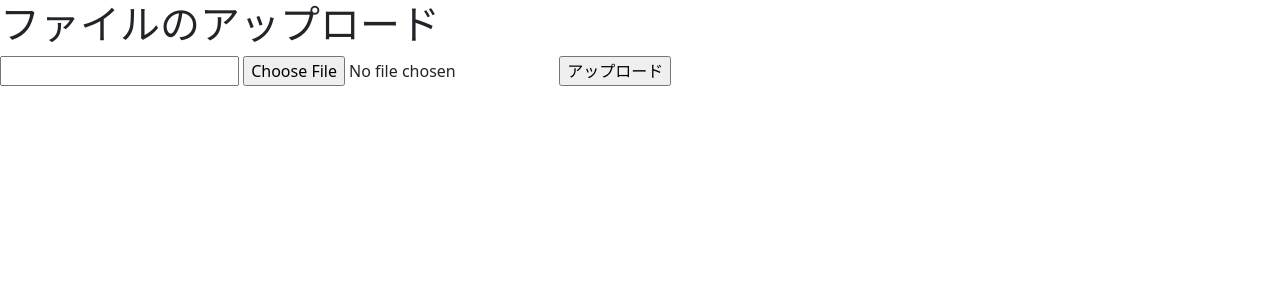
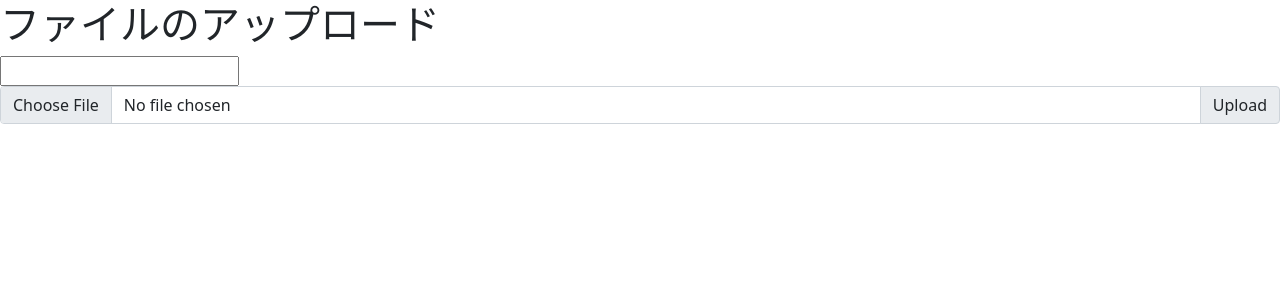
Before and after one commit to Naoyuki0920/server, a Flask app: page /upload in a window 1280 px wide. Shown: the top 300 px of the page. Run offline with Flask 3, Linux system fonts and the light colour scheme.

Commit message:
bootstrap導入

```diff
--- a/templates/upload.html
+++ b/templates/upload.html
@@ -3,7 +3,9 @@
 <h1>ファイルのアップロード</h1>
 <form action="" method="POST" enctype="multipart/form-data">
   <input type="number" name="number" min="1">
-  <input type="file" name="file">
-  <input type="submit" value="アップロード">
+  <div class="input-group mb-3">
+    <input type="file" class="form-control" id="inputGroupFile02">
+    <label class="input-group-text" for="inputGroupFile02">Upload</label>
+  </div>
 </form>
 {% endblock %}
```
